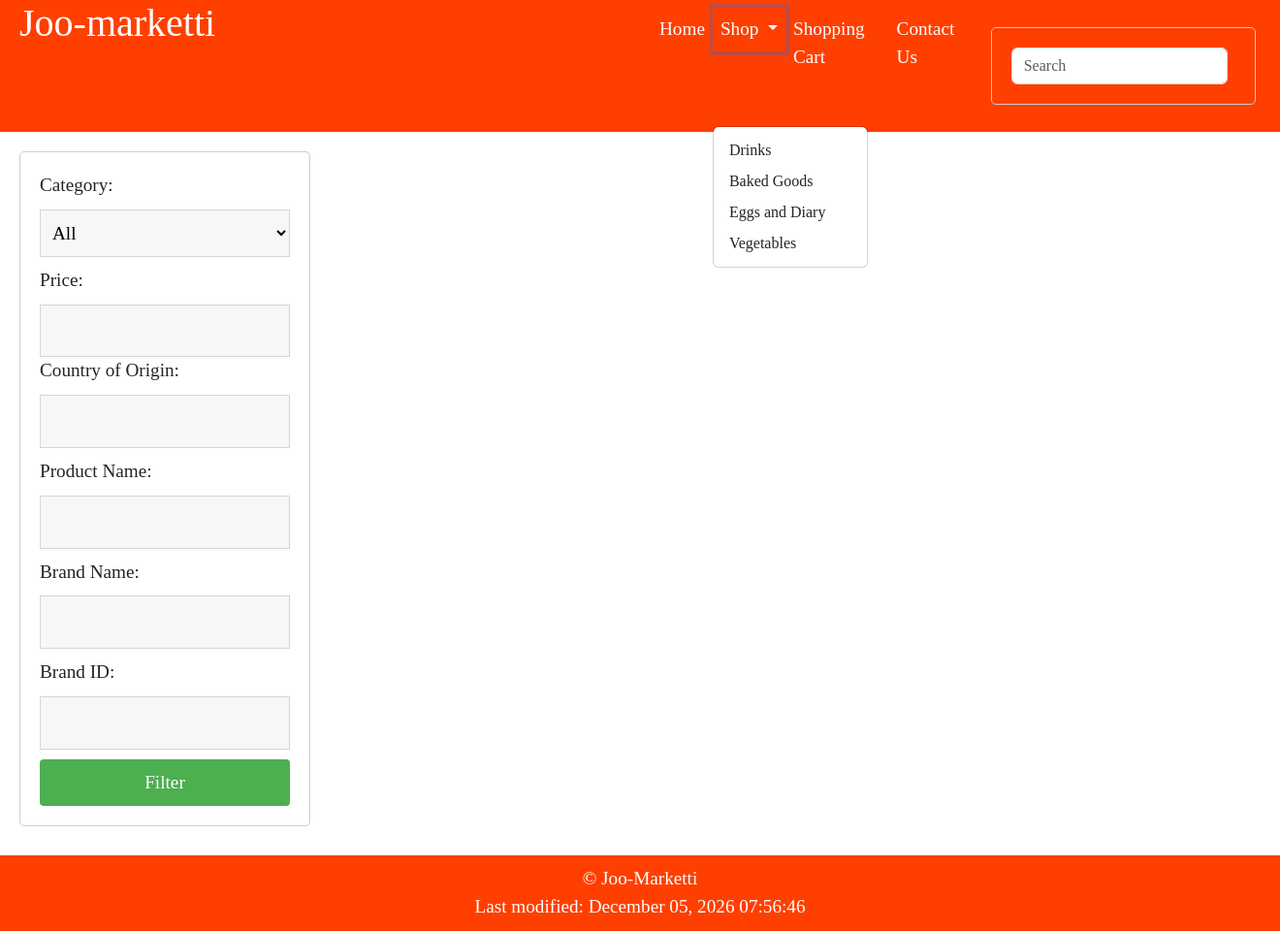
After one commit to nerovkha/github.io-webpro-team2, a PHP site: page /ilyas/create.php in a window 1320 px wide, after a click on "Shop". The commit adds this page. Shown: the whole page at 97% size. Run offline with PHP 8.4, Linux system fonts and the light colour scheme; data that the repository does not hold is empty.

Commit message:
ilyas_filter

```diff
--- a/footer.php
+++ b/footer.php
@@ -1,6 +1,11 @@
 <div class="copyright-box">
         <div class="container container-fluid text-center copyright">
             © Joo-Marketti
+            <?php
+        $currentFile = basename($_SERVER['PHP_SELF']);
+        $lastModifiedTime = filemtime($currentFile);
+        echo "<br>Last modified: " . date("F d, Y H:i:s", $lastModifiedTime);
+        ?>
         </div>
     </div>
 
@@ -8,3 +13,16 @@
     <script src="https://cdn.jsdelivr.net/npm/bootstrap@5.3.0/dist/js/bootstrap.bundle.min.js"></script>
 </body>
 </html>
+
+<style>
+
+
+.copyright-box {
+    background-color: #FF3F00;
+    margin-top: 30px;
+    padding: 10px; /* Adjusted padding for space inside the box */
+    text-align: center;
+    color: white;
+}
+
+</style>
--- a/header.php
+++ b/header.php
@@ -6,9 +6,11 @@
     <title>Shopping Cart</title>
     <!-- Bootstrap CSS -->
     <link rel="stylesheet" href="https://cdn.jsdelivr.net/npm/bootstrap@5.3.0/dist/css/bootstrap.min.css">
-    <!-- Custom CSS -->
-    <link rel="stylesheet" href="styles.css">
+    <link rel="stylesheet" href="../styles.css">
 </head>
+
+
+
 <body>
     <!-- Navbar -->
     <div class="container-fluid main-container">
@@ -16,7 +18,7 @@
             <div class="col-12 col-md-6">
                 <header class="h1 text-white"><a class="Home-page text-white" href="index.html">Joo-marketti</a></header>
             </div>
-            <div class="col-6">
+            <div class="col-12 col-md-6">
                 <nav class="navbar navbar-expand-md bg-body-tertiary">
                     <button class="navbar-toggler" type="button" data-bs-toggle="collapse" data-bs-target="#navbarSupportedContent" aria-controls="navbarSupportedContent" aria-expanded="false" aria-label="Toggle navigation">
                         <span class="navbar-toggler-icon"></span>
--- /dev/null
+++ b/ilyas/create.php
@@ -0,0 +1,101 @@
+<?php
+include '../header.php';
+include 'db_conex.php';
+
+// Check if form is submitted
+if ($_SERVER["REQUEST_METHOD"] == "POST") {
+    // Retrieve form data
+    $brandName = $_POST["brand_name"];
+    $productName= $_POST["product_name"];
+    $salePrice = isset($_POST["sale_price"]) ? $_POST["sale_price"] : "0";
+    $countryOfOrigin = $_POST["country_of_origin"];
+    $Category = $_POST["category_name"];
+    $brandId = $_POST["brand_Id"];
+
+
+    // Insert data into the database
+    $sql = "INSERT INTO ilyas_Product (brand_name, sale_price, country_of_origin,category_name,product_name,brand_Id) VALUES ('$brandName', '$salePrice', '$countryOfOrigin',' $Category',' $productName',$brandId)";
+    if ($conn->query($sql) === TRUE) {
+        echo "New record created successfully";
+    } else {
+        echo "Error: " . $sql . "<br>" . $conn->error;
+    }
+}
+
+$conn->close();
+?>
+
+<!DOCTYPE html>
+<html lang="en">
+<head>
+    <meta charset="UTF-8">
+    <meta name="viewport" content="width=device-width, initial-scale=1.0">
+    <title>Insert Data</title>
+</head>
+<body>
+<form method="post" class="">
+    <label>Category:</label>
+    <select name="category_name">
+        <option value="">All</option>
+        <option value="Vegetables">Vegetables</option>
+        <option value="Baked Goods">Baked Goods</option>
+        <option value="Drinks">Drinks</option>
+        <option value="Eggs and Diary">Eggs and Diary</option>
+    </select>
+    <br>
+    <label>Price:</label>
+    <input type="number" name="sale_price" min="0">
+    <br>
+    <label>Country of Origin:</label>
+    <input type="text" name="country_of_origin">
+    <br>
+    <label>Product Name:</label>
+    <input type="text" name="product_name">
+    <br>
+    <label>Brand Name:</label>
+    <input type="text" name="brand_name">
+    <br>
+    <label>Brand ID:</label>
+    <input type="text" name="brand_Id">
+    <br>
+    <input type="submit" value="Filter">
+</form>
+</body>
+
+
+<style>
+        /* styling for the form */
+        form {
+            margin: 20px;
+            padding: 20px;
+            border: 1px solid #ccc;
+            border-radius: 5px;
+            width: 300px;
+        }
+        label {
+            display: block;
+            margin-bottom: 10px;
+        }
+        input[type="text"],
+        select {
+            width: 100%;
+            margin-bottom: 10px;
+        }
+        input[type="submit"] {
+            width: 100%;
+            background-color: #4CAF50;
+            color: white;
+            padding: 10px 20px;
+            border: none;
+            border-radius: 4px;
+            cursor: pointer;
+        }
+        input[type="submit"]:hover {
+            background-color: #45a049;
+
+        }
+
+    </style>
+
+</html>
+<?php include '../footer.php'?>
--- /dev/null
+++ b/ilyas/db_conex.php
@@ -0,0 +1,13 @@
+<?php
+
+$servername = "php24-db-1";
+$username = "app1";
+$password = "password";
+$dbname = "app1";
+
+$conn = new mysqli($servername, $username, $password, $dbname);
+
+if ($conn->connect_error) {
+    die("Connection failed: " . $conn->connect_error);
+}
+?>
--- /dev/null
+++ b/styles.css
@@ -0,0 +1,182 @@
+body {
+    margin: 0;
+    padding: 0;
+    font-family: 'Times New Roman', Times, serif;
+}
+
+.nav-container {
+    background-color: #FF3F00;
+    font-family: 'Times New Roman', Times, serif;
+}
+
+.navbar-nav .nav-link {
+    text-decoration: none;
+    color: white;
+
+}
+
+.navbar-nav .nav-link.show {
+    color: white;
+}
+
+.navbar-collapse {
+    align-items: normal;
+  }
+
+@media (min-width: 768px) {
+    body {
+        font-size: 1.2em;
+    }
+}
+
+.container-fluid.main-container {
+    padding: 0;
+}
+
+.bg-body-tertiary {
+    background-color: #FF3F00 !important;
+}
+
+.navbar-toggler-icon {
+    color: #fff;
+}
+
+.card {
+    margin: auto;
+    max-width: 950px;
+    width: 90%;
+    box-shadow: 0 6px 20px 0 rgba(0, 0, 0, 0.19);
+    border-radius: 1rem;
+    border: transparent;
+    background-color: white;
+}
+
+.cart {
+    background-color: #fff;
+    padding: 4vh 5vh;
+    border-bottom-left-radius: 1rem;
+    border-top-left-radius: 1rem;
+    border-bottom-right-radius: 0; /* Adjusted border-radius */
+    border-top-right-radius: 0; /* Adjusted border-radius */
+}
+
+.cart img {
+    width: 100%;
+    max-width: 70px;
+    height: auto;
+}
+
+.summary {
+    background-color: #FF3F00;
+    border-top-right-radius: 1rem;
+    border-bottom-right-radius: 1rem;
+    padding: 4vh;
+    color: #000000;
+}
+
+.summary .col-2,
+.summary .col-10 {
+    padding: 0;
+}
+
+.row {
+    margin: 0;
+}
+
+.title b {
+    font-size: 1.2rem;
+}
+
+.main {
+    margin: 0;
+    padding: 2vh 0;
+    width: 100%;
+}
+
+.col-2,
+.col,
+a {
+    padding: 0 1vh;
+}
+
+.close {
+    margin-left: auto;
+    font-size: 0.7rem;
+}
+
+img {
+    width: 3.5rem;
+}
+
+.back-to-shop {
+    margin-top: 4.5rem;
+}
+
+h5 {
+    margin-top: 4vh;
+}
+
+hr {
+    margin-top: 1.25rem;
+}
+
+
+select,
+input {
+    border: 1px solid rgba(0, 0, 0, 0.137);
+    padding: 1.5vh 1vh;
+    outline: none;
+    width: 100%;
+    background-color: rgb(247, 247, 247);
+}
+
+input:focus::-webkit-input-placeholder {
+    color: transparent;
+}
+
+.btn {
+    background-color: #000;
+    border-color: #000;
+    color: white;
+    width: 100%;
+    font-size: 0.7rem;
+    margin-top: 4vh;
+    padding: 1vh;
+    border-radius: 0;
+}
+
+.btn:focus {
+    box-shadow: none;
+    outline: none;
+    color: white;
+    transition: none;
+}
+
+.btn:hover {
+    color: white;
+}
+
+a {
+    color: black;
+    text-decoration: none;
+}
+
+a:hover {
+    color: #000;
+}
+
+#code {
+    background-image: linear-gradient(to left, rgba(255, 255, 255, 0.253), rgba(255, 255, 255, 0.185)),
+        url("https://img.icons8.com/small/16/000000/long-arrow-right.png");
+    background-repeat: no-repeat;
+    background-position-x: 95%;
+    background-position-y: center;
+}
+
+.copyright-box {
+    background-color: #FF3F00;
+    margin-top: 30px;
+    padding: 10px; /* Adjusted padding for space inside the box */
+    text-align: center;
+    color: white;
+}
```
Also changed, not shown: ilyas/ilyas_filter.php (added, +95 -0 lines), ilyas/read_result.php (added).
